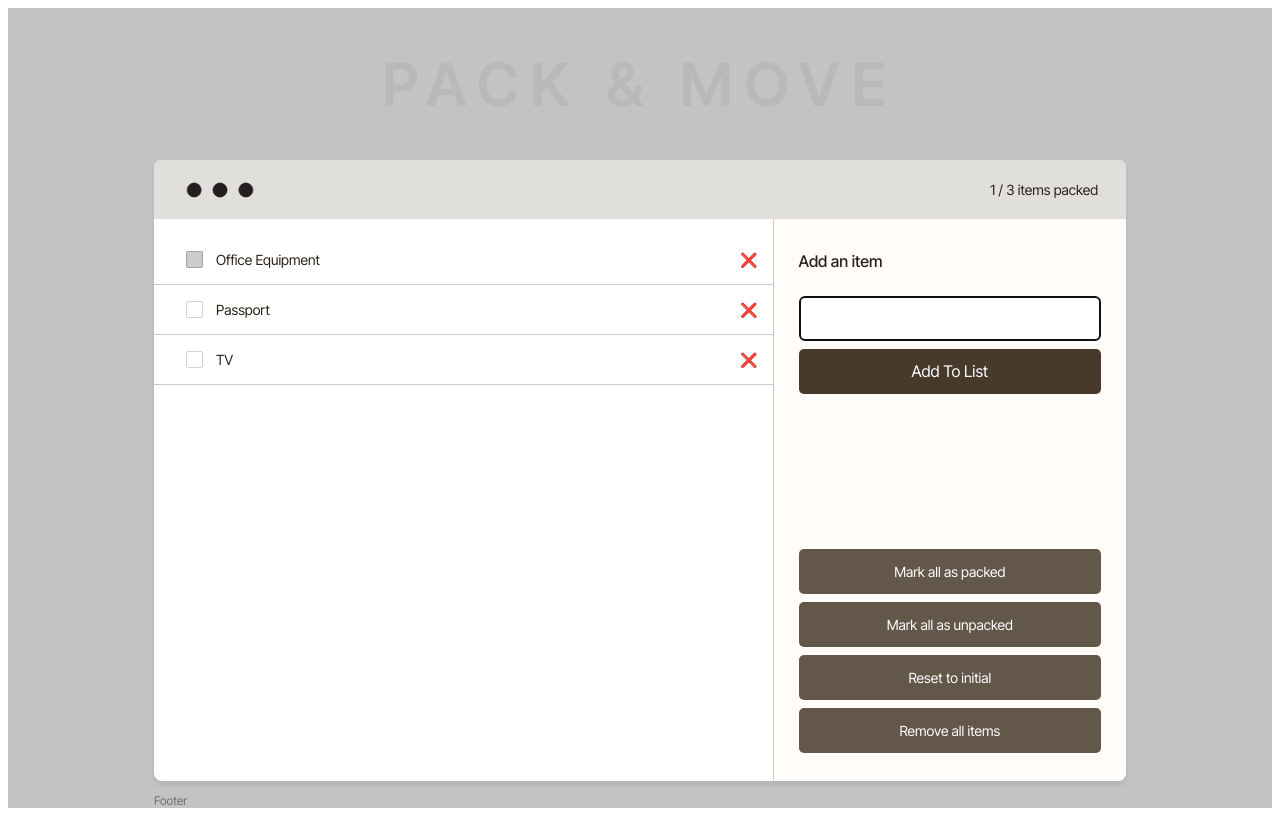
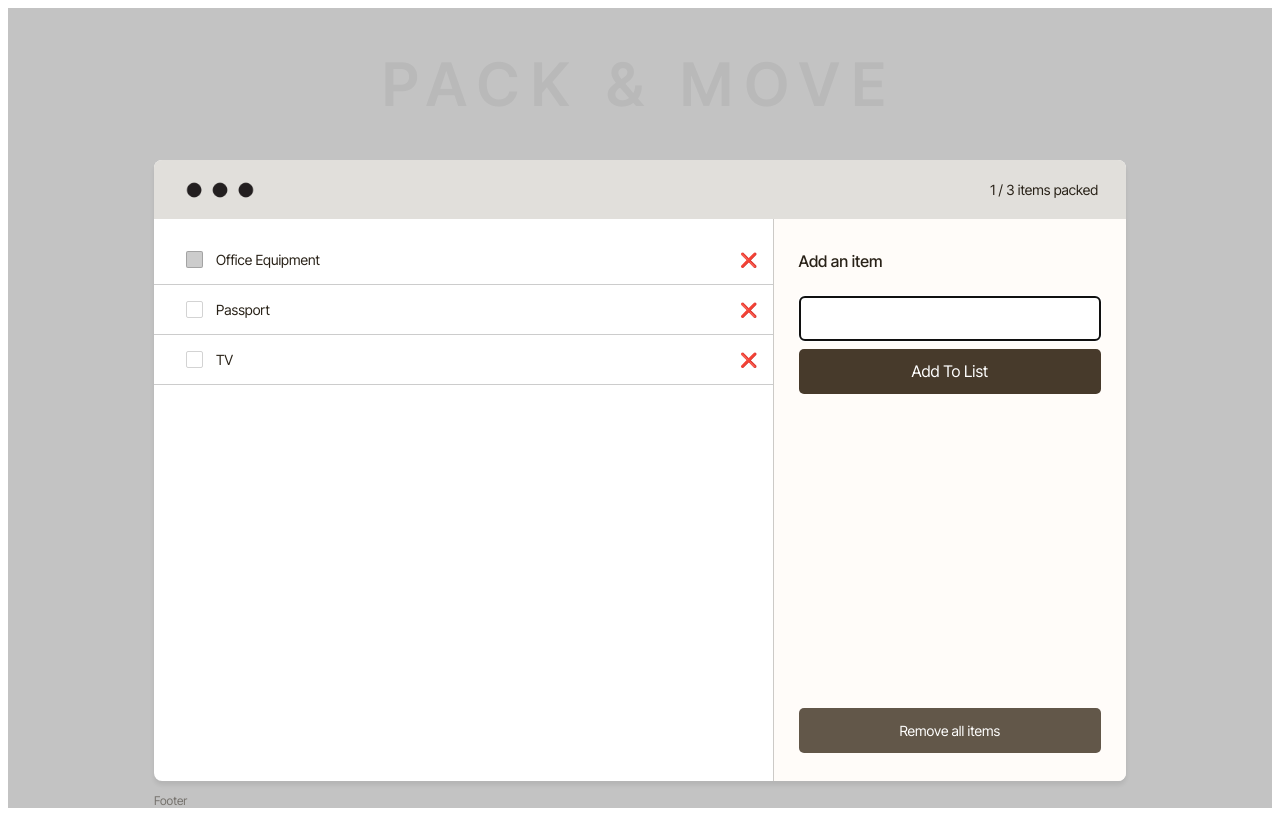
Before and after one commit to jonthedev/pack-and-move, a React (Vite) app: page / in a window 1280 px wide. Built offline with nearby package versions, Linux system fonts and the light colour scheme.

Commit message:
refactor: button in Button group accept onClick prop for handling event

```diff
--- a/src/App.jsx
+++ b/src/App.jsx
@@ -22,13 +22,20 @@ function App() {
     setItems(newItems)
   }
 
+  const handleDeleteAllItems = () => {
+    setItems([])
+  }
+
   return (
     <>
       <HeadingBackground />
       <Main>
         <Header />
         <ItemList items={items} />
-        <Sidebar handleAddItem={handleAddItem} />
+        <Sidebar
+          handleAddItem={handleAddItem}
+          handleDeleteAllItems={handleDeleteAllItems}
+        />
       </Main>
       <Footer />
     </>
--- a/src/components/Feat/Button/Button.jsx
+++ b/src/components/Feat/Button/Button.jsx
@@ -1,6 +1,6 @@
 import styles from "./Button.module.css"
 
-export const Button = ({ buttonType, children }) => {
+export const Button = ({ onClick, buttonType, children }) => {
   return (
     <button
       className={
@@ -8,6 +8,7 @@ export const Button = ({ buttonType, children }) => {
           ? `${styles["btn"]} ${styles["btn--secondary"]}`
           : styles["btn"]
       }
+      onClick={onClick}
     >
       {children}
     </button>
--- a/src/components/Feat/ButtonGroup/ButtonGroup.jsx
+++ b/src/components/Feat/ButtonGroup/ButtonGroup.jsx
@@ -1,15 +1,12 @@
 import { Button } from "../Button/Button"
 import styles from "./ButtonGroup.module.css"
-import { secondaryButtons } from "../../../lib/consts"
 
-export const ButtonGroup = () => {
+export const ButtonGroup = ({ handleDeleteAllItems }) => {
   return (
     <div className={styles["button-group"]}>
-      {secondaryButtons.map(({ text }) => (
-        <Button key={text} buttonType="secondary">
-          {text}
-        </Button>
-      ))}
+      <Button buttonType="secondary" onClick={handleDeleteAllItems}>
+        Remove all items
+      </Button>
     </div>
   )
 }
--- a/src/components/UI/Sidebar/Sidebar.jsx
+++ b/src/components/UI/Sidebar/Sidebar.jsx
@@ -2,11 +2,11 @@ import { AddItemForm } from "../../Feat/AddItemForm/AddItemForm"
 import { ButtonGroup } from "../../Feat/ButtonGroup/ButtonGroup"
 import styles from "./Sidebar.module.css"
 
-export const Sidebar = ({ handleAddItem }) => {
+export const Sidebar = ({ handleAddItem, handleDeleteAllItems }) => {
   return (
     <div className={styles.sidebar}>
       <AddItemForm onAddItem={handleAddItem} />
-      <ButtonGroup />
+      <ButtonGroup handleDeleteAllItems={handleDeleteAllItems} />
     </div>
   )
 }
```
